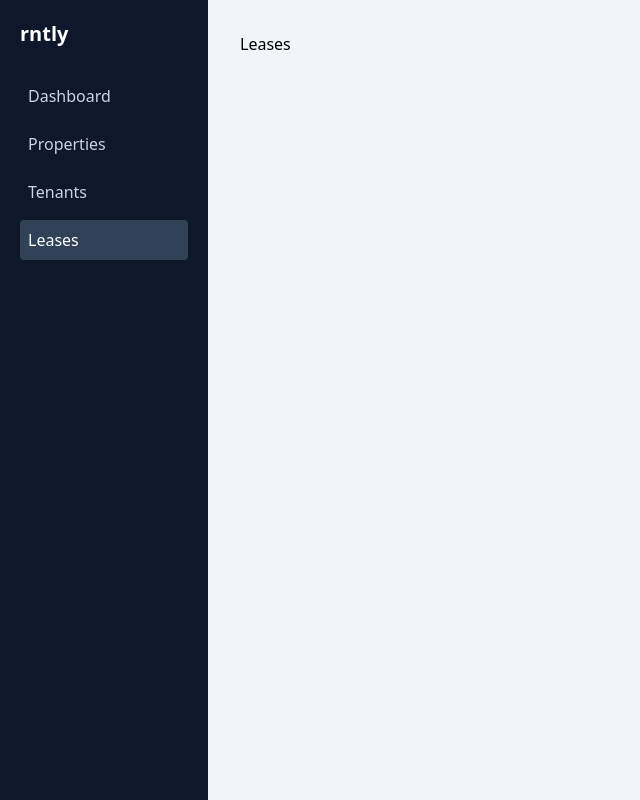
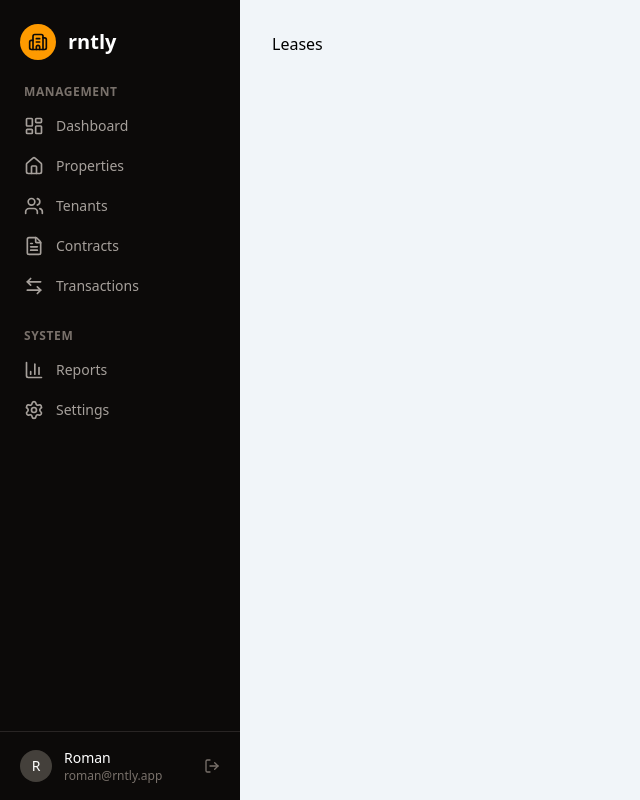
Before and after one commit to Lacsw/rntly, a React (Vite) app in the folder web/: page /leases in a window 1280 px wide. Shown: the whole page, without its empty margins (0-640 px from the left). Built offline with nearby package versions, Linux system fonts and the light colour scheme.

Commit message:
refactor: integrate Sidebar into MainLayout

```diff
--- a/web/src/shared/layouts/MainLayout.tsx
+++ b/web/src/shared/layouts/MainLayout.tsx
@@ -1,43 +1,10 @@
-import { NavLink, Outlet } from 'react-router-dom';
+import { Outlet } from 'react-router-dom';
+import Sidebar from './Sidebar';
 
 const MainLayout = () => {
   return (
     <div className="flex min-h-screen">
-      <nav className="w-52 bg-slate-900 p-5 flex flex-col gap-2">
-        <h2 className="text-white text-xl font-bold mb-5">rntly</h2>
-        <NavLink
-          to="/"
-          className={({ isActive }) =>
-            `text-slate-300 no-underline p-2 rounded ${isActive ? 'bg-slate-700 text-white' : 'hover:bg-slate-800'}`
-          }
-        >
-          Dashboard
-        </NavLink>
-        <NavLink
-          to="/properties"
-          className={({ isActive }) =>
-            `text-slate-300 no-underline p-2 rounded ${isActive ? 'bg-slate-700 text-white' : 'hover:bg-slate-800'}`
-          }
-        >
-          Properties
-        </NavLink>
-        <NavLink
-          to="/tenants"
-          className={({ isActive }) =>
-            `text-slate-300 no-underline p-2 rounded ${isActive ? 'bg-slate-700 text-white' : 'hover:bg-slate-800'}`
-          }
-        >
-          Tenants
-        </NavLink>
-        <NavLink
-          to="/leases"
-          className={({ isActive }) =>
-            `text-slate-300 no-underline p-2 rounded ${isActive ? 'bg-slate-700 text-white' : 'hover:bg-slate-800'}`
-          }
-        >
-          Leases
-        </NavLink>
-      </nav>
+      <Sidebar />
       <main className="flex-1 p-8 bg-slate-100">
         <Outlet />
       </main>
```
